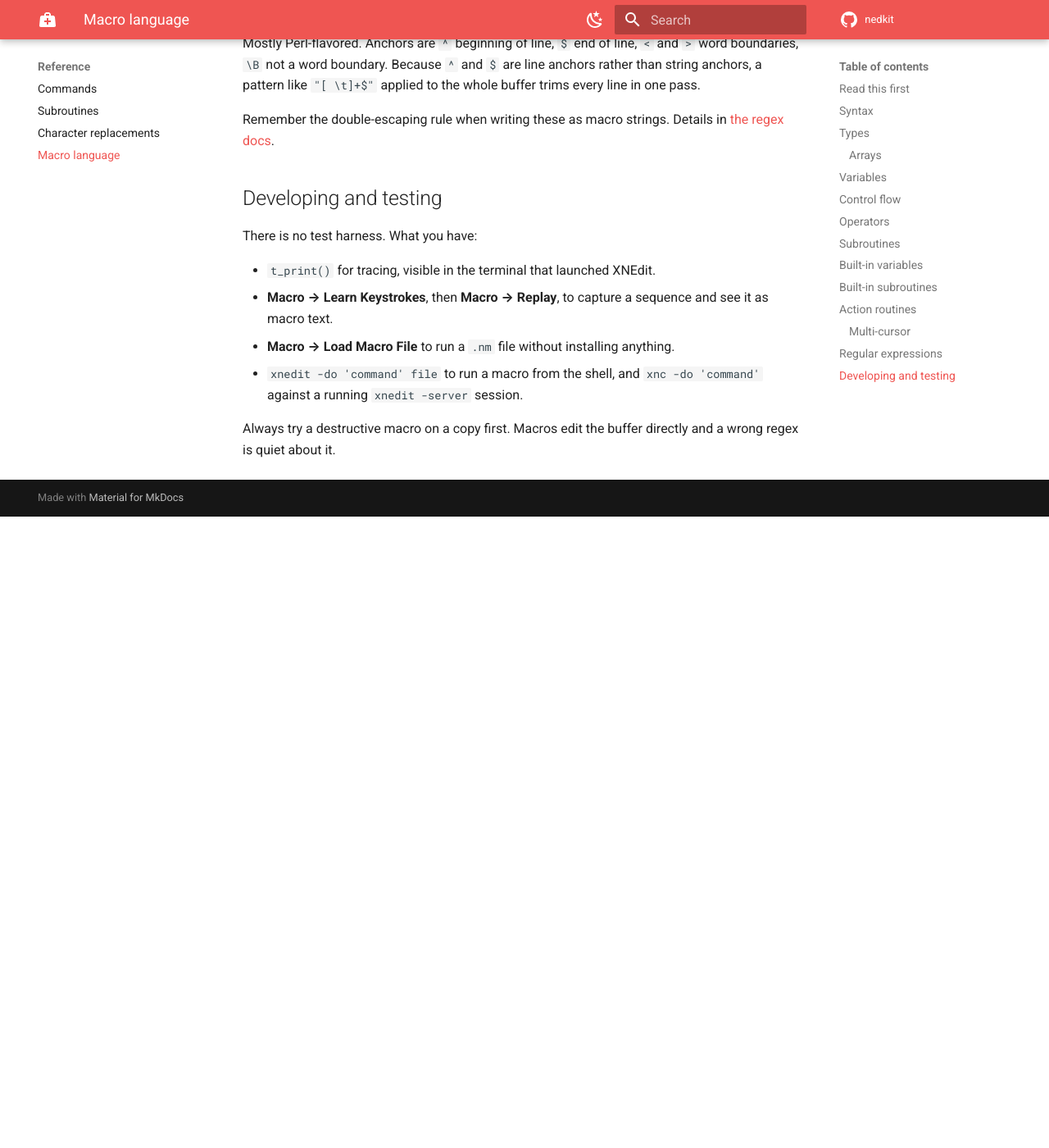
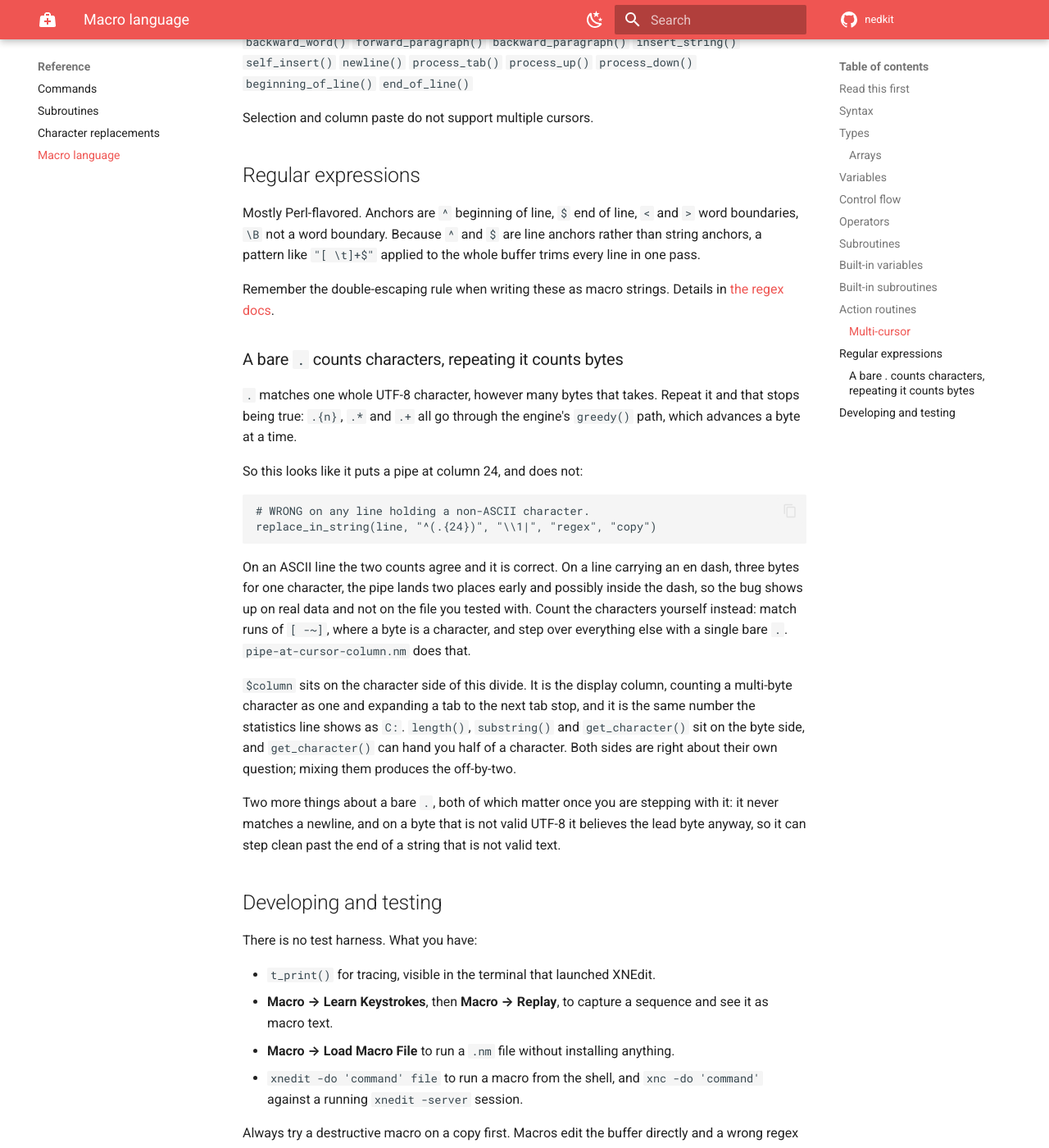
Before and after one commit to sidereal-software/nedkit, an MkDocs documentation site: the page built from docs/xnedit-macro-reference.md, in a window 1280 px wide and 1400 px high, scrolled down 6842 px. Shown: the whole window at 82% size. Built offline with MkDocs 1.6.1 and Material for MkDocs 9.7.7, drawn with Linux system fonts in a browser that asks for light colours; comment, search, counter and statistics services are not loaded; before the commit the page ends 7472 px from its top, so only the background shows below that; some of the changed text lies outside the part shown.

Commit message:
docs(xnedit-macro-reference): fix the brace example and record the greedy() trap
A one-line braced block does not compile. Statements end at a newline, so the
"while (k > 0) { k-- }" this page showed is a syntax error, and under
xnedit -do a syntax error arrives as a modal dialog that waits forever rather
than as a message.

Also records the byte counting trap sitting behind the column macros: a bare
"." matches one whole UTF-8 character, but ".{n}", ".*" and ".+" go through the
regex engine's greedy() path, which advances a byte at a time. So "^(.{24})"
counts bytes, which is correct on an ASCII line and wrong on any line carrying
an en dash, which is the worst shape a bug can take here. Both proved against
XNEdit 1.6.3.

````diff
--- a/docs/xnedit-macro-reference.md
+++ b/docs/xnedit-macro-reference.md
@@ -113,10 +113,21 @@
     t_print(i, j, "\n")
 }
 
-while (k > 0) { k-- }
+while (k > 0) {
+    k--
+}
 
-if (a) { } else { }
+if (a) {
+    x = 1
+} else {
+    x = 2
+}
 ```
+
+**A brace and the statement after it cannot share a line.** Statements end at a
+newline, so `while (k > 0) { k-- }` is a syntax error, and under `xnedit -do`
+that arrives as a modal dialog rather than a message. Every `{` gets a newline
+after it.
 
 `&&` and `||` short-circuit left to right. Evaluation order for other operators
 is undefined, so don't lean on side effects inside an expression.
@@ -339,6 +350,38 @@
 in [the regex
 docs](https://www.unixwork.de/xnedit/doc/html/basicSyntax.html).
 
+### A bare `.` counts characters, repeating it counts bytes
+
+`.` matches one whole UTF-8 character, however many bytes that takes. Repeat it
+and that stops being true: `.{n}`, `.*` and `.+` all go through the engine's
+`greedy()` path, which advances a byte at a time.
+
+So this looks like it puts a pipe at column 24, and does not:
+
+```
+# WRONG on any line holding a non-ASCII character.
+replace_in_string(line, "^(.{24})", "\\1|", "regex", "copy")
+```
+
+On an ASCII line the two counts agree and it is correct. On a line carrying an
+en dash, three bytes for one character, the pipe lands two places early and
+possibly inside the dash, so the bug shows up on real data and not on the file
+you tested with. Count the characters yourself instead: match runs of `[ -~]`,
+where a byte is a character, and step over everything else with a single bare
+`.`. `pipe-at-cursor-column.nm` does that.
+
+`$column` sits on the character side of this divide. It is the display column,
+counting a multi-byte character as one and expanding a tab to the next tab
+stop, and it is the same number the statistics line shows as `C:`. `length()`,
+`substring()` and `get_character()` sit on the byte side, and `get_character()`
+can hand you half of a character. Both sides are right about their own
+question; mixing them produces the off-by-two.
+
+Two more things about a bare `.`, both of which matter once you are stepping
+with it: it never matches a newline, and on a byte that is not valid UTF-8 it
+believes the lead byte anyway, so it can step clean past the end of a string
+that is not valid text.
+
 ## Developing and testing
 
 There is no test harness. What you have:
````
